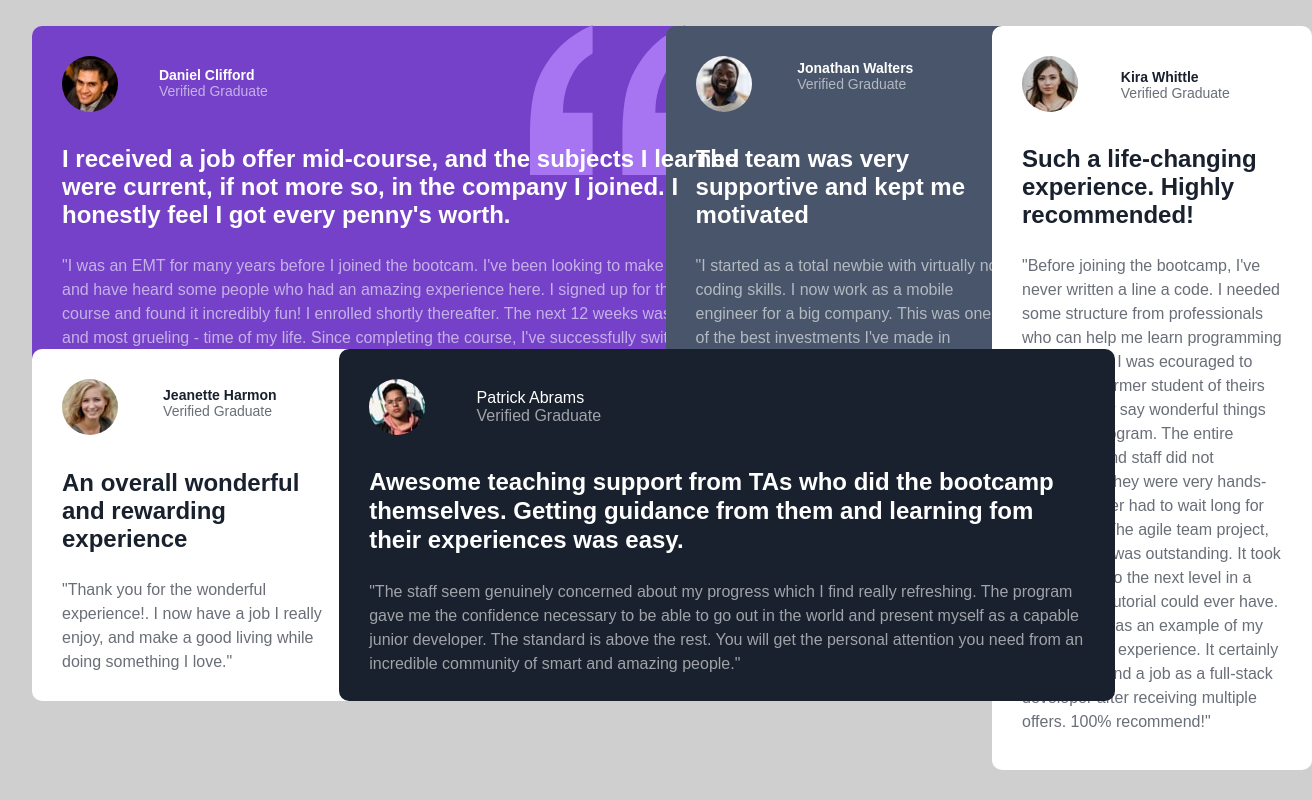
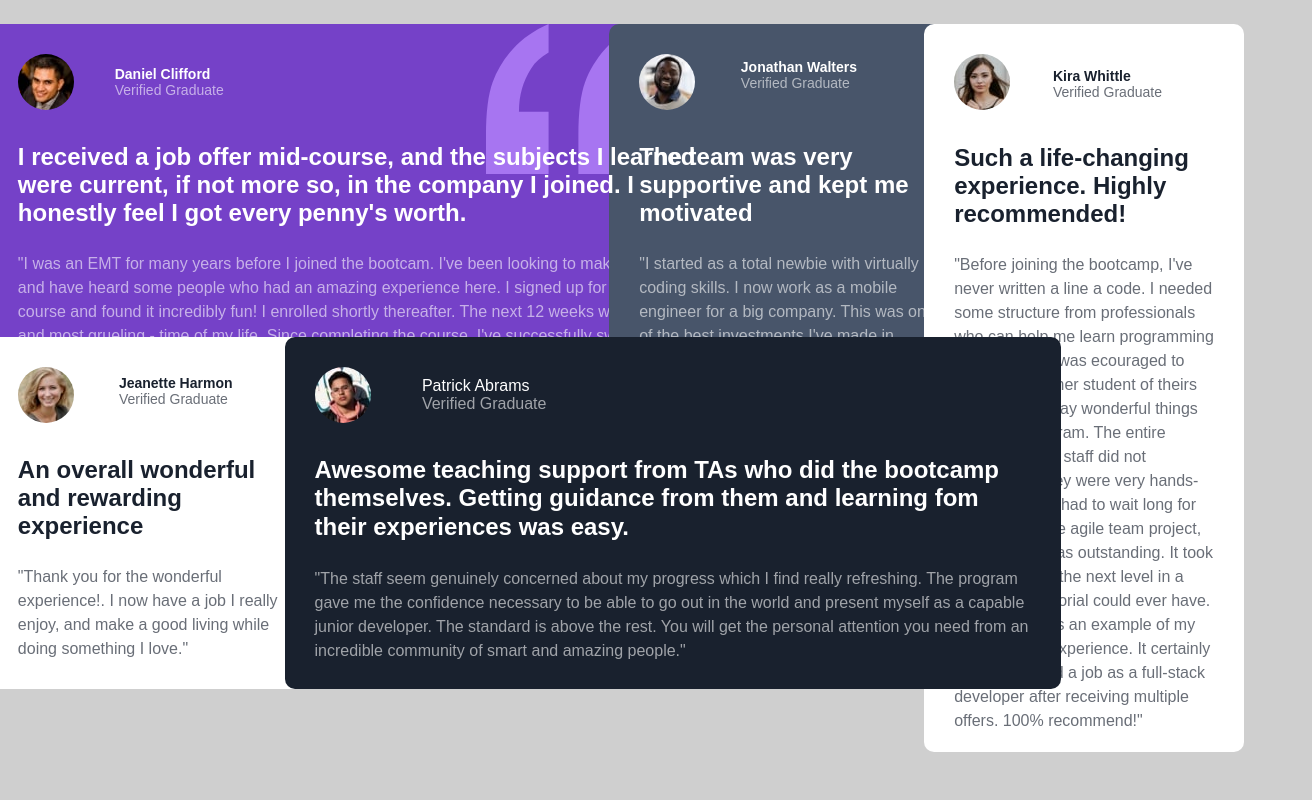
Before and after one commit to NathanielCW87/Testimonial-Grid, a plain HTML site: page index.html in a window 1280 px wide. Shown: the whole page, 1312 px wide, since content can reach past the window. Drawn offline with Linux system fonts and the light colour scheme.

Commit message:
Update index.css

```diff
--- a/index.css
+++ b/index.css
@@ -11,13 +11,14 @@ body {
     font-family: 'Barlow Semi Condensed', sans-serif;
     font-size: 16px;
     font-weight: 500;
-    max-width: 1640px;
+    max-width: 1440px;
     height: 100vh;
     background-color: hsl(0, 0%, 81%);
     margin: 0 auto;
 }
 
 #grid {
+    position: absolute;
     display: grid;
     width: 95%;
     height: 100vh;
@@ -34,6 +35,7 @@ body {
     border-radius: 10px;
     padding: 30px;
     margin-top: 2%;
+    margin-left: -1%;
 }
 
 .dc .imgdc {
@@ -88,7 +90,7 @@ body {
     border-radius: 10px;
     padding: 30px;
     margin-top: 2%;
-    margin-left: 49.5%;
+    margin-left: 50.1%;
 }
 
 .jw .imgjw {
@@ -126,11 +128,11 @@ body {
     background-color: white;
     color: hsl(219, 29%, 14%);
     width: 20em;
-    height: 93vh;
+    height: 91vh;
     border-radius: 10px;
     padding: 30px;
     margin-top: 2%;
-    margin-left: 75%;
+    margin-left: 76%;
 }
 
 .kw .imgkw {
@@ -172,7 +174,8 @@ body {
     height: 44vh;
     border-radius: 10px;
     padding: 30px;
-    margin-top: 27.3%;
+    margin-top: 27.7%;
+    margin-left: -1%;
 }
 
 .jh .imgjh {
@@ -214,8 +217,8 @@ body {
     height: 44vh;
     border-radius: 10px;
     padding: 30px;
-    margin-top: 27.3%;
-    margin-left: 24%
+    margin-top: 27.7%;
+    margin-left: 23.4%
 }
 
 .pa .imgpa {
```
